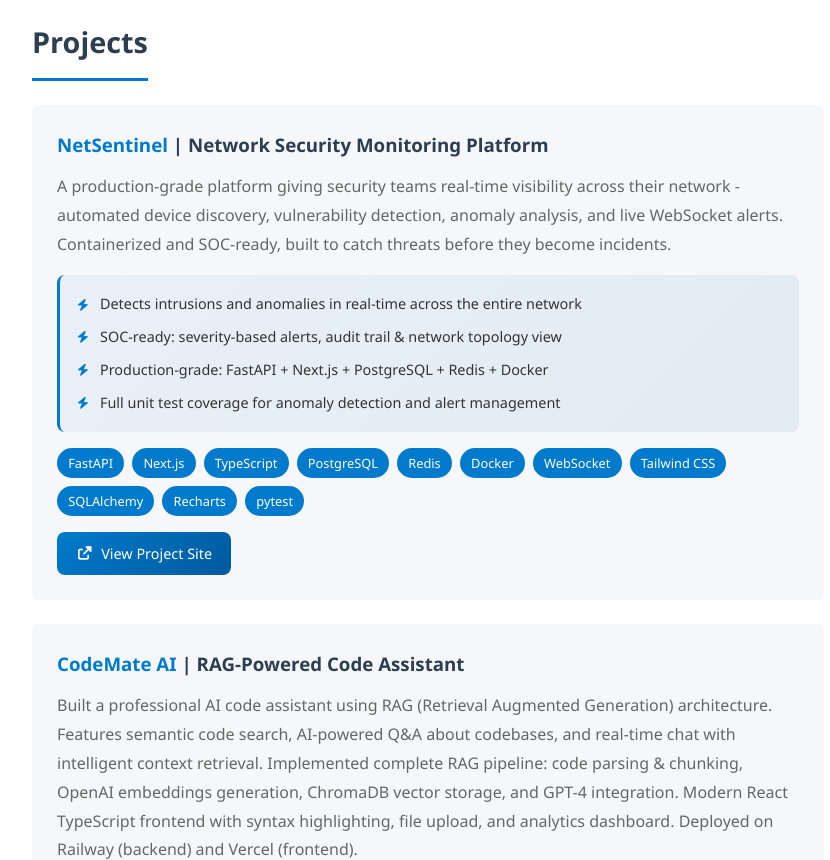
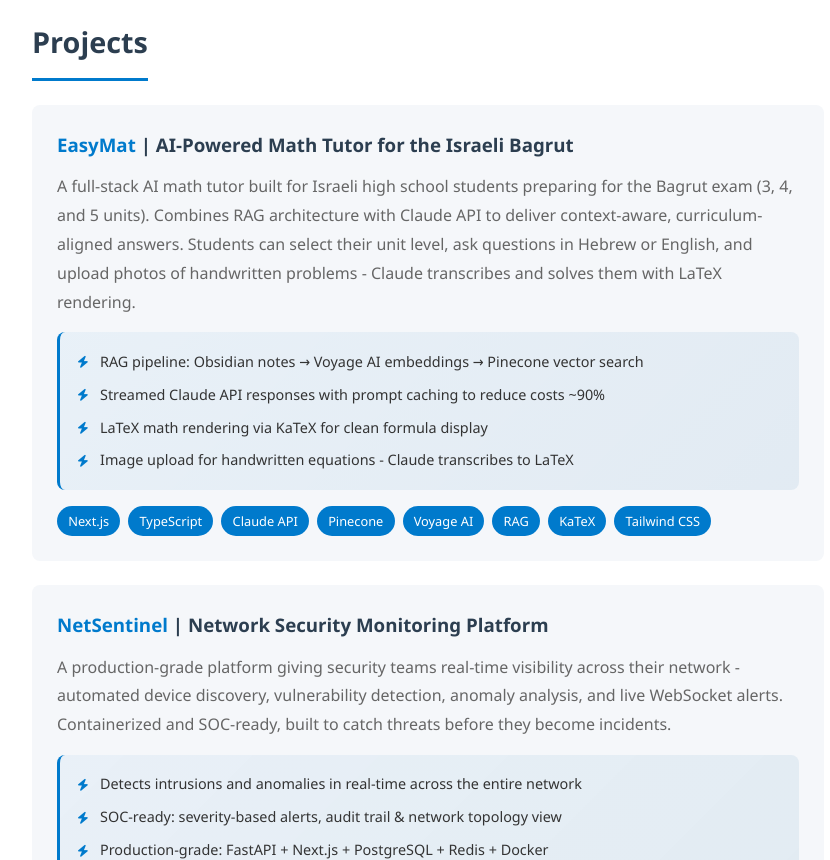
Before and after one commit to SaharHalili95/html-portfolio, a React (Vite) app: page /#/ in a window 1280 px wide. Shown: the part 1940-2800 px from the top of the page, without its empty margins (352-1182 px from the left). Built offline with nearby package versions, Linux system fonts and the light colour scheme.

Commit message:
Add EasyMat project to portfolio
Co-Authored-By: Claude Sonnet 4.6 <noreply@anthropic.com>

```diff
--- a/src/data/portfolioData.ts
+++ b/src/data/portfolioData.ts
@@ -53,6 +53,20 @@ export const skillsData = {
 };
 
 export const projectsData = [
+  {
+    title: "EasyMat",
+    subtitle: "AI-Powered Math Tutor for the Israeli Bagrut",
+    description:
+      "A full-stack AI math tutor built for Israeli high school students preparing for the Bagrut exam (3, 4, and 5 units). Combines RAG architecture with Claude API to deliver context-aware, curriculum-aligned answers. Students can select their unit level, ask questions in Hebrew or English, and upload photos of handwritten problems - Claude transcribes and solves them with LaTeX rendering.",
+    highlights: [
+      "RAG pipeline: Obsidian notes → Voyage AI embeddings → Pinecone vector search",
+      "Streamed Claude API responses with prompt caching to reduce costs ~90%",
+      "LaTeX math rendering via KaTeX for clean formula display",
+      "Image upload for handwritten equations - Claude transcribes to LaTeX",
+    ],
+    technologies: ["Next.js", "TypeScript", "Claude API", "Pinecone", "Voyage AI", "RAG", "KaTeX", "Tailwind CSS"],
+    link: "https://github.com/SaharHalili95/easymat",
+  },
   {
     title: "NetSentinel",
     subtitle: "Network Security Monitoring Platform",
```
